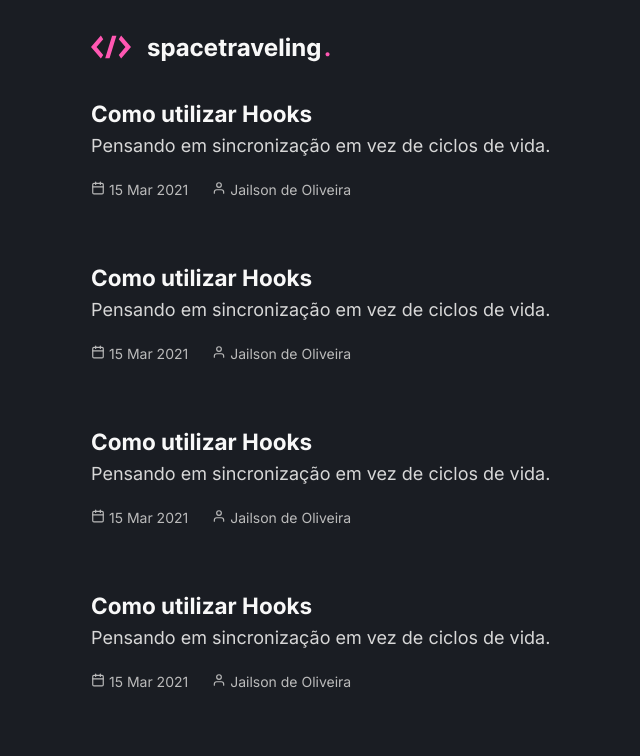
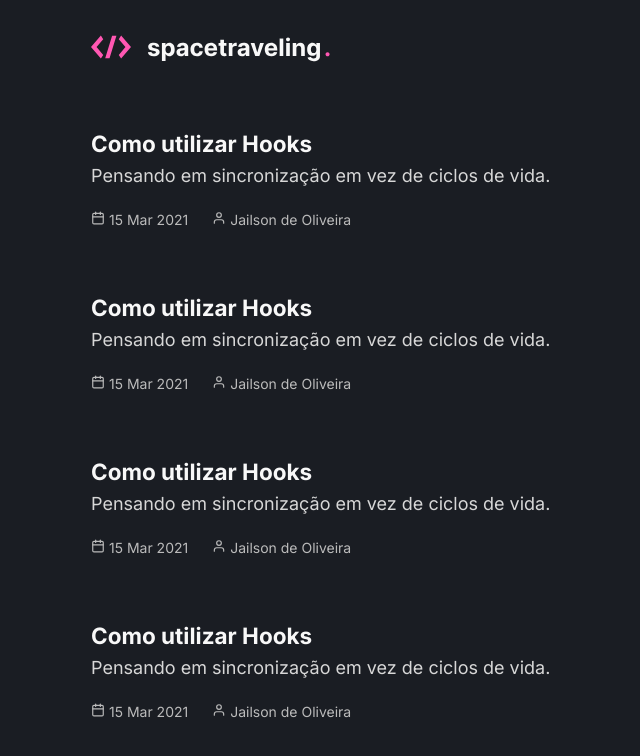
Before and after one commit to OJailson17/desafio-05-blog-react-ignite, a Next.js app: page / in a window 1280 px wide. Shown: the top 756 px of the page, without its empty margins (229-869 px from the left). Built offline with nearby package versions, Linux system fonts and the light colour scheme.

Commit message:
layout adjustments

```diff
--- a/src/pages/home.module.scss
+++ b/src/pages/home.module.scss
@@ -1,5 +1,6 @@
 .container {
   width: 100%;
+  margin-top: 30px;
 
   > div {
     width: 50%;
--- a/src/pages/post/post.module.scss
+++ b/src/pages/post/post.module.scss
@@ -6,7 +6,7 @@
 
 .container {
   width: 50%;
-  margin: 0 auto;
+  margin: 0 auto 80px;
 
   h1 {
     font-size: 48px;
```
